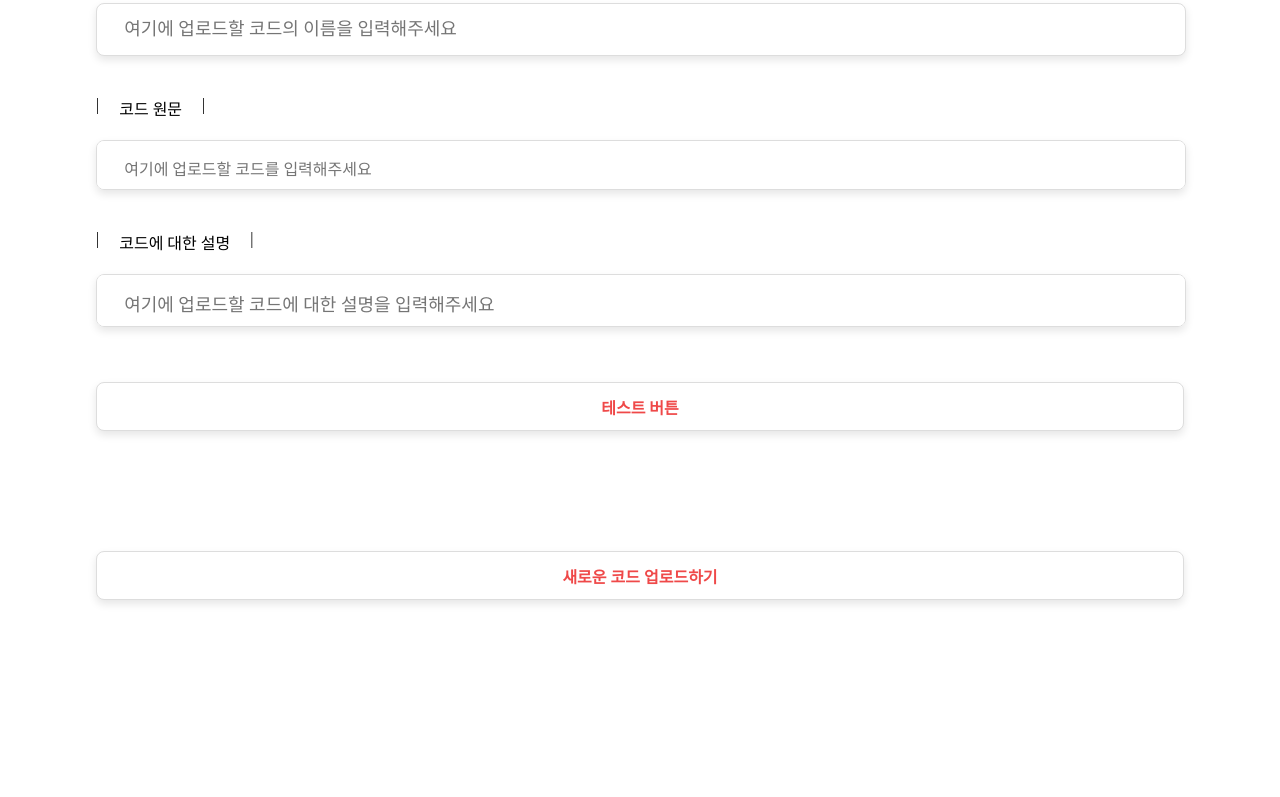
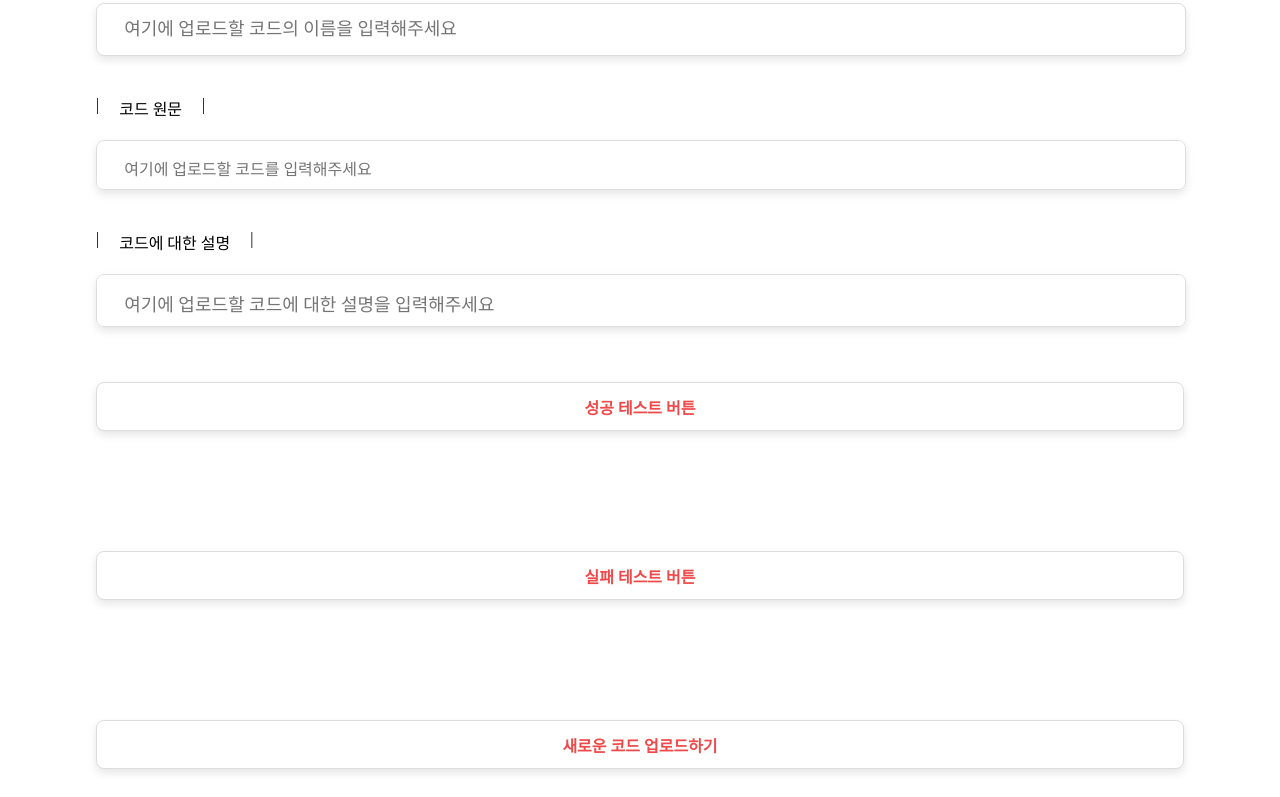
Before and after one commit to AL-PM/ALPM-web, a React (Create React App) app: page /mypage/NewCode in a window 1280 px wide. Shown: the part 427-1224 px from the top of the page. Before the commit the page ends 1107 px from the top, so only its background shows below. Built offline with nearby package versions, Linux system fonts and the light colour scheme; a web font is replaced by a local one.

Commit message:
[MOD] MY_PAGE 새로운 코드 관련 함수 수정

```diff
--- a/src/MyPage/NewCodeUpload/NewCodeUpload.css
+++ b/src/MyPage/NewCodeUpload/NewCodeUpload.css
@@ -24,9 +24,14 @@
   color: #ff8f87;
 }
 
-#new-code-banner-message{
+#new-code-banner-message.error{
   margin-right: 20px;
-  color:#5C4EFF;
+  color: #ff8f87;
+}
+
+#new-code-banner-message.success{
+  margin-right: 20px;
+  color: #5C4EFF;
 }
 
 .confirm-button {
--- a/src/MyPage/NewCodeUpload/NewCodeUpload.jsx
+++ b/src/MyPage/NewCodeUpload/NewCodeUpload.jsx
@@ -19,7 +19,7 @@ function CodeUploadTitle({ Title }) {
 function NewCodeBanner({ message, type, onConfirm }) {
   return (
     <div className={`new-code-banner ${type}`}>
-      <span id='new-code-banner-message'>{message}</span>
+      <span id={`new-code-banner-message ${type}`}>{message}</span>
       {type === 'success' && (
         <button onClick={onConfirm} className="confirm-button">확인</button>
       )}
@@ -116,8 +116,15 @@ function NewCodeUpload() {
     }
   };
 
-  const tmpFn = () =>{
+  const successTmpFn = () =>{
     setBanner({ show: true, message: '업로드가 완료되었습니다. 확인 버튼을 눌러 사용자 코드 목록으로 이동합니다', type: 'success' });
+  }
+
+  const errorTmpFn = () =>{
+    setBanner({ show: true, message: '업로드 중 오류가 발생했습니다.', type: 'error' });
+      setTimeout(() => {
+        setBanner({ show: false, message: '', type: '' });
+      }, 1000);
   }
 
   const handleConfirm = () => {
@@ -189,7 +196,8 @@ function NewCodeUpload() {
           placeholder='여기에 업로드할 코드에 대한 설명을 입력해주세요'
         />
       </div>
-      <button onClick={tmpFn} id="CodeUploadwBtn">테스트 버튼</button>
+      <button onClick={successTmpFn} id="CodeUploadwBtn">성공 테스트 버튼</button>
+      <button onClick={errorTmpFn} id="CodeUploadwBtn">실패 테스트 버튼</button>
       <button onClick={NewCodeUploadBtcFn} id="CodeUploadwBtn">새로운 코드 업로드하기</button>
     </div>
   );
```
